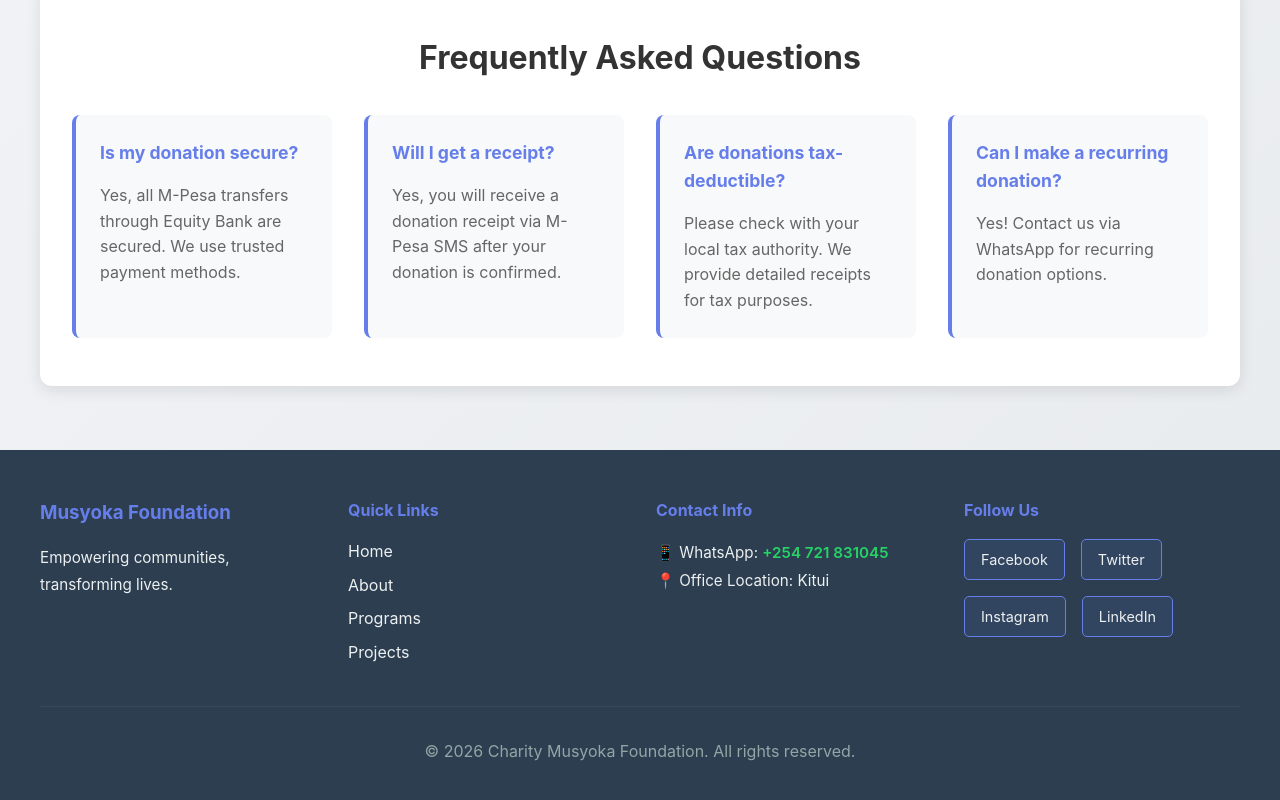
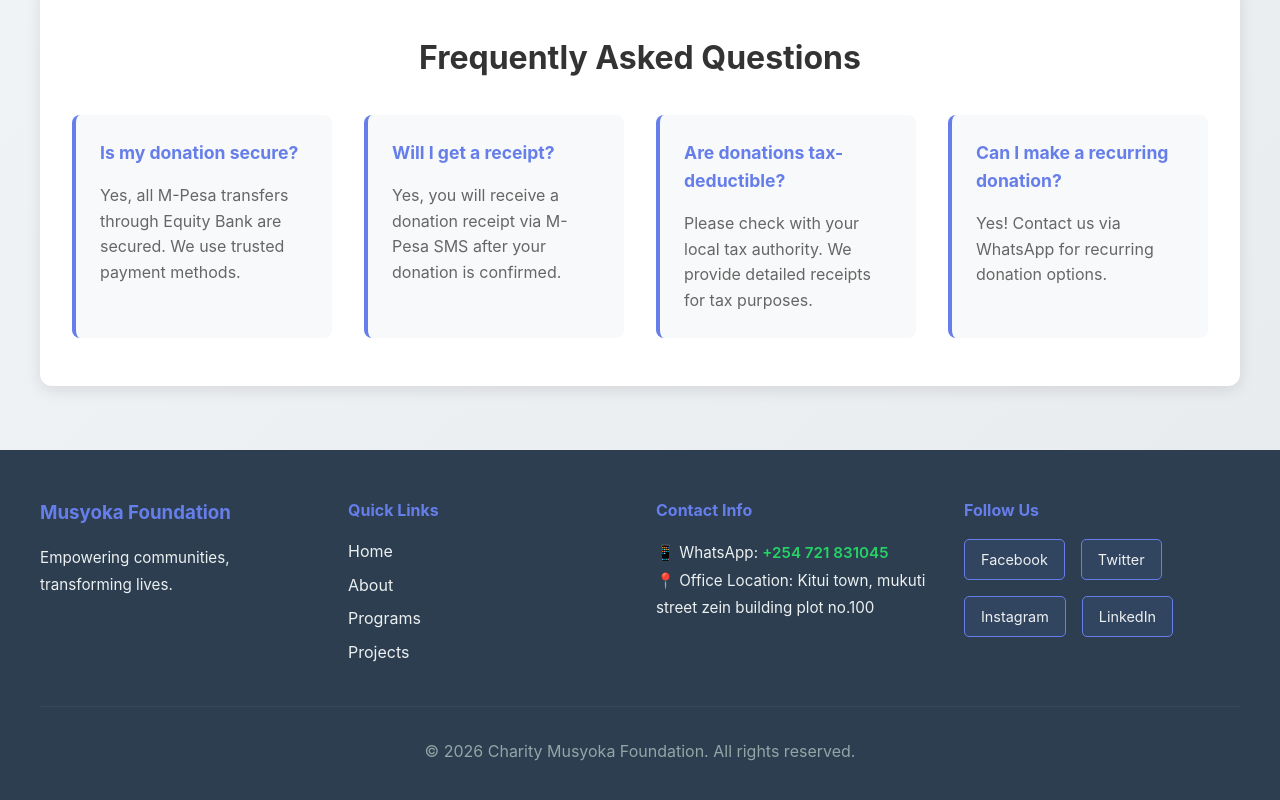
Before and after one commit to edwardsila/charity_musyoka_foundation, a React (Vite) app in the folder frontend/: page / in a window 1280 px wide. Shown: the part 5428-6228 px from the top of the page. Built offline with nearby package versions, Linux system fonts and the light colour scheme.

Commit message:
Update Footer.jsx

```diff
--- a/frontend/src/components/Footer.jsx
+++ b/frontend/src/components/Footer.jsx
@@ -34,7 +34,7 @@
         <div className="footer-section">
           <h4>Contact Info</h4>
           <p>📱 WhatsApp: <button className="contact-whatsapp-link" onClick={handleWhatsAppClick}>+254 721 831045</button></p>
-          <p>📍 Office Location: Kitui</p>
+          <p>📍 Office Location: Kitui town, mukuti street zein building plot no.100</p>
         </div>
 
         <div className="footer-section">
```
